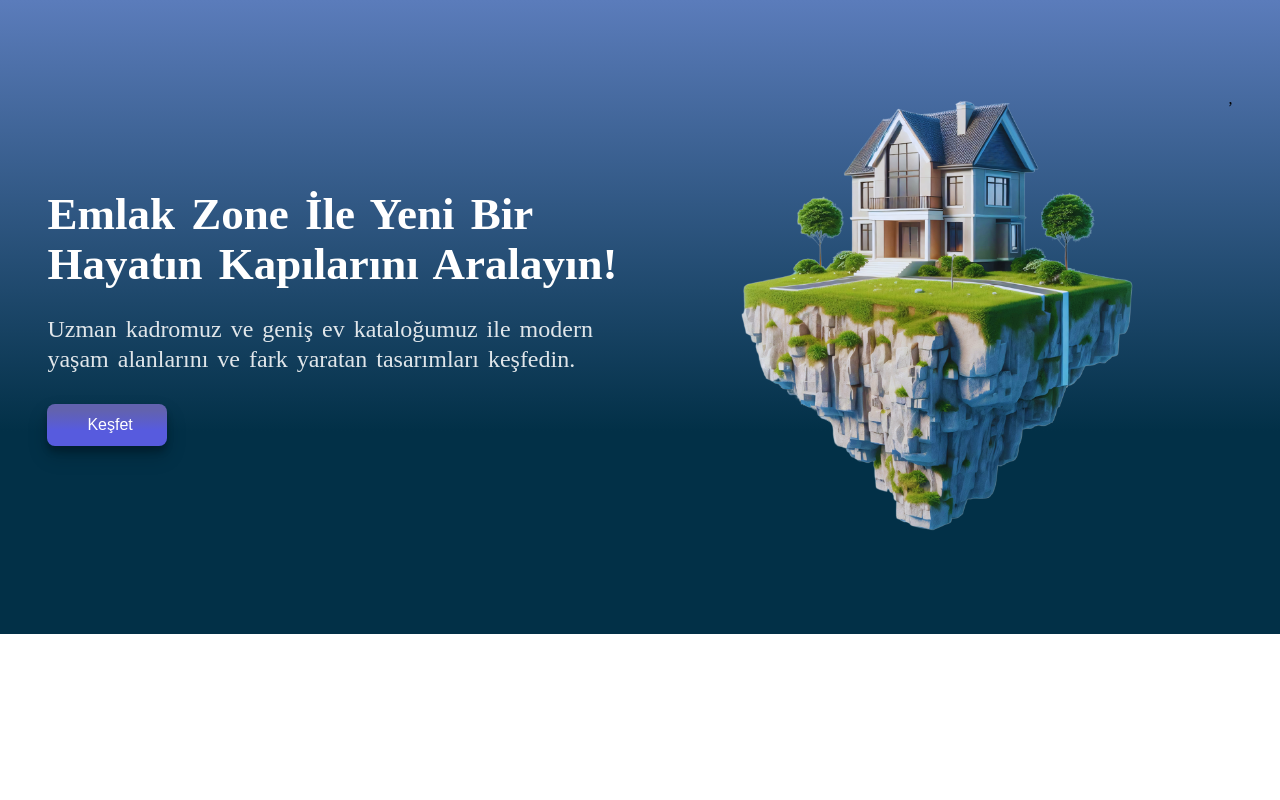
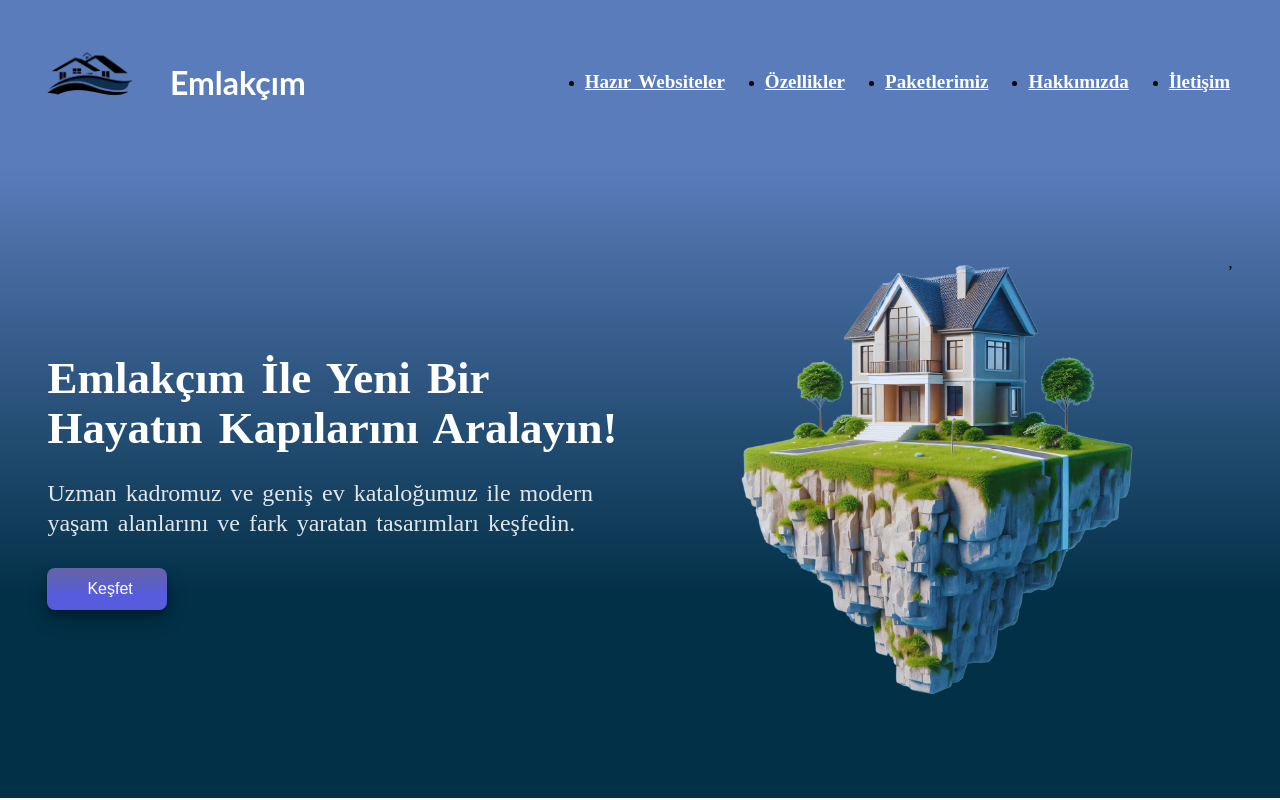
Before and after one commit to denizkandemir/Emla-mWebsite, a React (Vite) app: page / in a window 1280 px wide. Built offline with nearby package versions, Linux system fonts and the light colour scheme.

Commit message:
Navbar added

```diff
--- a/src/App.jsx
+++ b/src/App.jsx
@@ -1,9 +1,11 @@
 import "./App.css";
 import Header from "./Components/Header/Header";
+import Navbar from "./Components/Navbar/Navbar";
 
 function App() {
     return(
      <>
+      <Navbar/>
       <Header/>
      </>
     )
--- a/src/Components/Header/Header.jsx
+++ b/src/Components/Header/Header.jsx
@@ -7,7 +7,7 @@
             <div className="header-container  center-tablet dark overlay-hero">
                 <div className="header-content-container">
                     <div className="header-info-container">
-                        <h1 className="header-title"> Emlak Zone İle Yeni Bir Hayatın Kapılarını Aralayın! </h1>
+                        <h1 className="header-title"> Emlakçım İle Yeni Bir Hayatın Kapılarını Aralayın! </h1>
                         <p className="header-p"> Uzman kadromuz ve geniş ev kataloğumuz ile modern yaşam alanlarını ve fark yaratan
                             tasarımları keşfedin. </p>
                         <button className="header-button">
--- a/src/Components/Navbar/Navbar.jsx
+++ b/src/Components/Navbar/Navbar.jsx
@@ -0,0 +1,43 @@
+import logo from "/EmlakçımLogo.png";
+import "./Navbar.scss"
+
+const Navbar = () => {
+    return (
+        <div class="navbar-container" id="navbar-container">
+            <div class="logo-p-container">
+                <a href="main.html" class="logo" rel="home">
+                    <img src={logo} id="logo" class="navbar-logo" alt=""/>
+                </a>
+                <p class="logo-p" id="logo-p">
+                    Emlakçım
+                </p>
+            </div>
+            <ul class="navbar-center-content">
+                <li><a href="index.html" class="navbar-p" id="navbar-p"> Hazır Websiteler </a></li>
+                <li><a href="pricing.html" id="navbar-p" class="navbar-p"> Özellikler </a></li>
+                <li><a href="about.html" id="navbar-p" class="navbar-p"> Paketlerimiz </a></li>
+                <li><a href="about.html" id="navbar-p" class="navbar-p"> Hakkımızda </a></li>
+                <li><a href="about.html" id="navbar-p" class="navbar-p"> İletişim </a></li>
+            </ul>
+            <div class="sidebar-svg-container" id="sidebar-opener">
+                <svg width="40px" height="40px" viewBox="0 0 24 24" version="1.1" xmlns="http://www.w3.org/2000/svg"
+                    xmlns:xlink="http://www.w3.org/1999/xlink">
+                    <title>Menu</title>
+                    <g id="Page-1" stroke="none" stroke-width="1" fill="none" fill-rule="evenodd">
+                        <g id="Menu">
+                            <rect id="Rectangle" fill-rule="nonzero" x="0" y="0" width="24" height="24"></rect>
+                            <line x1="5" y1="7" x2="19" y2="7" id="Path" stroke="white" stroke-width="2" stroke-linecap="round">
+                            </line>
+                            <line x1="5" y1="17" x2="19" y2="17" id="Path" stroke="white" stroke-width="2" stroke-linecap="round">
+                            </line>
+                            <line x1="5" y1="12" x2="19" y2="12" id="Path" stroke="white" stroke-width="2" stroke-linecap="round">
+                            </line>
+                        </g>
+                    </g>
+                </svg>
+            </div>
+        </div>
+    )
+}
+
+export default Navbar;
--- a/src/Components/Navbar/Navbar.scss
+++ b/src/Components/Navbar/Navbar.scss
@@ -0,0 +1,109 @@
+
+.navbar-container {
+    background-color: rgb(91 124 187);
+    display: flex;
+    justify-content: space-between;
+    align-items: center;
+    padding: 20px 50px 20px 30px;
+    filter: blur(0px);
+    transition: filter 2s ease-in-out;
+    /* transition: background-color 1s ease-in-out;      */
+}
+
+.blur {
+    filter: blur(5px);
+    transition: all 2s ease-in-out;
+}
+
+.navbar-scrolled {
+    position: sticky;
+    top: 0;
+    padding: 2px 50px 2px 30px;
+    color: black;
+    z-index: 10;
+    background-color: rgba(91,124,187,0.87);
+    backdrop-filter: blur(3px);
+}
+
+.sidebar-svg-container {
+    display: none;
+}
+
+.navbar-center-content {
+    display: flex;
+    justify-content: center;
+    gap: 40px;
+}
+
+
+.navbar-logo {
+    object-fit: contain;
+    max-width: 120px;
+    max-height: 120px;
+}
+
+.logo-scrolled {
+    max-width: 50px;
+    max-height: 50px;
+}
+
+.navbar-p {
+    font-size: 19px;
+    font-weight: 600;
+    color: white;
+    word-spacing: 3px;
+    position: relative;
+}
+
+.navbar-p::after {
+    position: absolute;
+    content: "";
+    display: block;
+    bottom: -5px;
+    left: 0;
+    height: 2px;
+    width: 100%;
+    background-color: white;
+    transform-origin: right bottom;
+    transform: scaleX(0);
+    transition: transform 0.3s linear;
+    border-radius: 10px;
+    z-index: 20;
+}
+
+.navbar-p:hover::after {
+    transform: scaleX(1);
+  transform-origin: left bottom;
+  transition: transform 0.3s linear;
+}
+
+.logo-p-container {
+    display: flex;
+    gap: 20px;
+    align-items: center;
+}
+
+.logo-p{
+    font-family: "Lato", Helvetica, sans-serif;
+    font-size: 32px;
+    color: white;
+    font-weight: 700;
+}
+
+.logo-p-scrolled {
+    font-size: 27px;
+}
+
+.navbar-p-scrolled {
+    font-size: 17px;
+}
+
+.header-bottom-content {
+    margin-top: 100px;
+    display: flex;
+    flex-direction: column;
+    justify-content: center;
+    align-items: center;
+    gap: 120px;
+    padding: 0 20px;
+}
```
Also changed, not shown: public/EmlakçımLogo.png (added).
